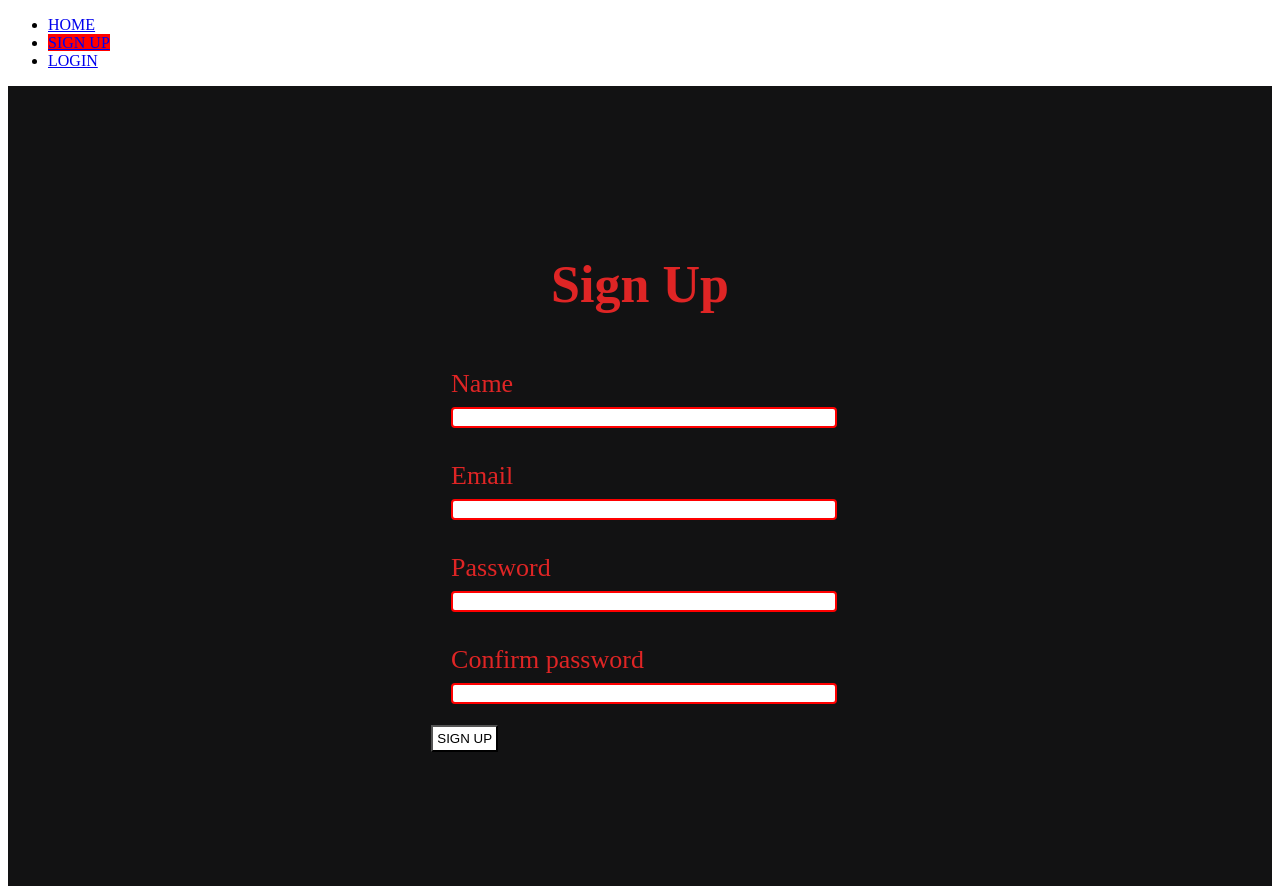
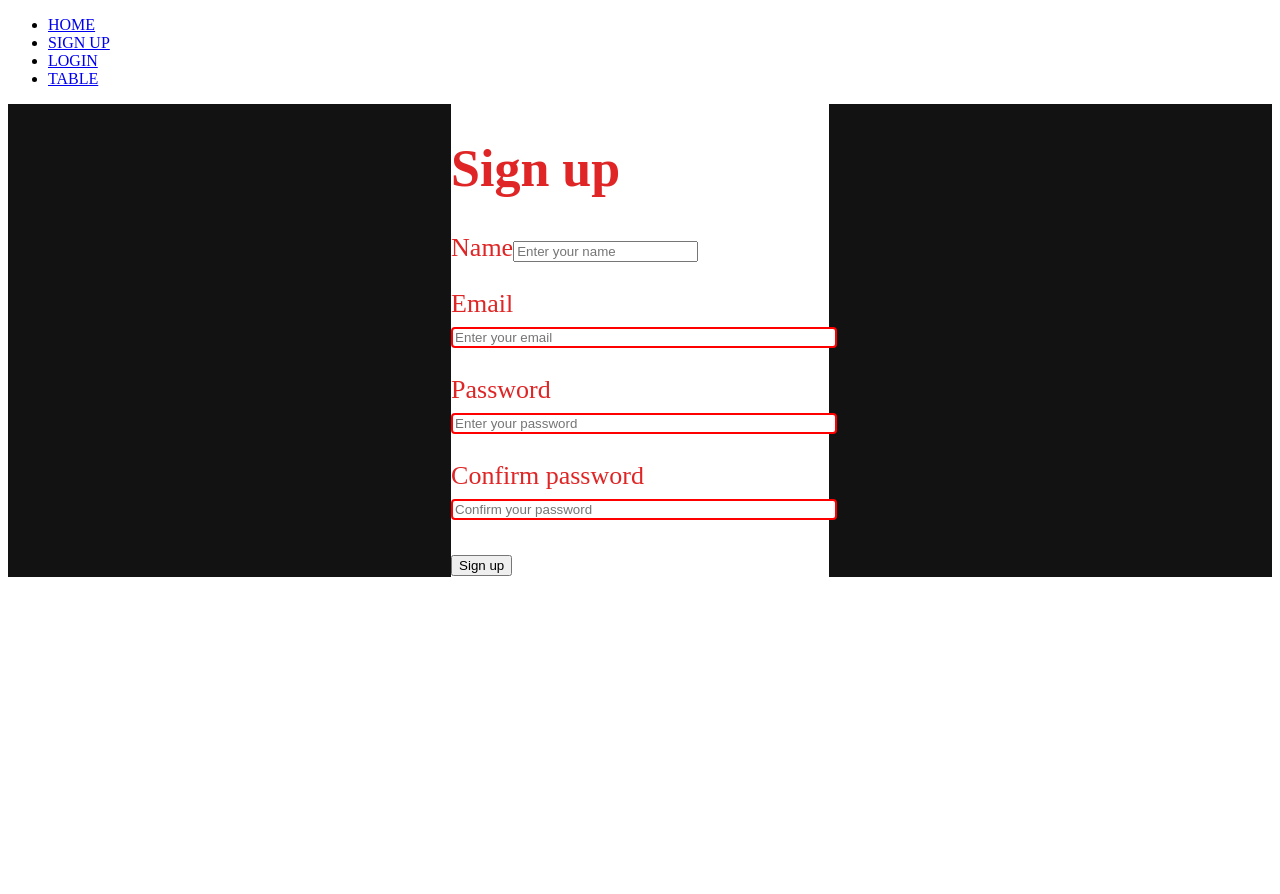
Before and after one commit to Aayushi-birdvision/SIgnUpFunctionality, a React (Create React App) app: page /Signup in a window 1280 px wide. After the commit the page ends 800 px from the top, so only its background shows below. Built offline with nearby package versions, Linux system fonts and the light colour scheme.

Commit message:
first commit

```diff
--- a/src/App.js
+++ b/src/App.js
@@ -4,19 +4,19 @@ import Signup from "./component/Signup";
 import Login from "./component/Login";
 import Home from "./component/Home";
 import Navbar from "./component/Navbar";
+import DynamicTable from "./component/DynamicTable";
 
 function App() {
   return(
-
-   <BrowserRouter>
+    <BrowserRouter>
       <Navbar />
       <Routes>
         <Route path ="/Home" element={<Home/>}/>
         <Route  path="/Signup"  element={<Signup  />}/>
-       <Route path ='/Login' element={<Login/>}/>
+        <Route path ='/Login' element={<Login/>}/>
+        <Route path ='/DynamicTable' element={<DynamicTable/>}/>
       </Routes>
     </BrowserRouter>
-
   );
 }
 export default App;
--- /dev/null
+++ b/src/component/DynamicTable.js
@@ -0,0 +1,42 @@
+import { useEffect } from "react";
+import TableData from "./TableData";
+import "./table.css"
+
+function DynamicTable(){
+ const column = Object.keys(TableData[0]);
+
+ const ThData =()=>{
+  return column.map((data)=>{
+  return <th key={data}>{data}</th>
+     })
+ }
+const tdData =() =>{
+
+ return TableData.map((data)=>{
+   return(
+     <tr>
+       {
+           column.map((v)=>{
+           return <td>{data[v]}</td>
+                   })
+                }
+           </tr>
+       )
+     })
+}
+  return (
+
+      <table className="table">
+        <thead>
+         <tr>{ThData()}</tr>
+        </thead>
+        <tbody>
+        {tdData()}
+        </tbody>
+       </table>
+
+  )
+
+
+}
+export default DynamicTable;
--- a/src/component/Login.js
+++ b/src/component/Login.js
@@ -1,10 +1,9 @@
 import React from 'react'
-import   "./login.css";
+import "./login.css";
 
 const Login = () => {
   return (
-   <>
-    <div className="container">
+   <div className="container">
       <h1>LOGIN</h1>
       <form action=" ">
         <div className='email'>
@@ -18,7 +17,7 @@ const Login = () => {
         <button type="submit" className="signup">Sign up</button>
       </form>
     </div>
-   </>
   );
 }
+
 export default Login ;
--- a/src/component/Navbar.js
+++ b/src/component/Navbar.js
@@ -1,14 +1,15 @@
 import { NavLink } from "react-router-dom";
 const Navbar = () => {
+  const getActiveStyle =({isActive})=> (isActive ? {background0Color:'red'} : undefined);
   return (
-    <>
+    <ul>
+      <li><NavLink to="/Home" style={({getActiveStyle})}>HOME</NavLink></li>
+      <li><NavLink to="/Signup" style={({getActiveStyle})}>SIGN UP</NavLink></li>
+      <li><NavLink to="/Login" style={({getActiveStyle})}>LOGIN</NavLink></li>
+      <li><NavLink to="/DynamicTable" style={({getActiveStyle})}>TABLE</NavLink></li>
+    </ul>
 
-   <ul>
-      <li><NavLink to="/Home" style={({isActive})=>{return{backgroundColor: isActive ?'red':' '}}}>HOME</NavLink></li>
-      <li><NavLink to="/Signup" style={({isActive})=>{return{backgroundColor: isActive ?'red':' '}}}>SIGN UP</NavLink></li>
-      <li><NavLink to="/Login" style={({isActive})=>{return{backgroundColor: isActive ?'red':' '}}}>LOGIN</NavLink></li>
-    </ul>
-   </>
   );
 }
+
 export default Navbar;
--- a/src/component/Signup.js
+++ b/src/component/Signup.js
@@ -1,33 +1,117 @@
-import React from "react";
-import   "./signup.css";
+import {useState , useEffect ,React} from'react';
 
-function Signup() {
-  return (
-   <>
+function Signin() {
+  const initialValues ={fname:"",email:"",password:"",confirmPassword:""};
+  const[formValues,setFormValues]=useState(initialValues);
+  const[formErrors,setFormErrors]=useState({});
+  const [isSubmit,setIsSubmit]=useState(false);
+
+  const handleChange =(e) =>{
+    const {name,value}=e.target;
+    setFormValues({...formValues,[name]:value});
+  };
+  const handleSubmit=(e) => {
+    e.preventDefault();
+    setFormErrors(validate(formValues));
+    setIsSubmit(true);
+  };
+
+  const validate =(values) => {
+    const errors={};
+    const regex=/^[^\s@]+@[^\s@]+\.[^\s@]{2,}$/i;
+    if (!values.fname) {
+      errors.fname ="Name is required!";
+    }
+    if (!values.email) {
+      errors.email ="Email is required!";
+    }else if (!regex.test(values.email)){
+      errors.email="This is not a valid email format";
+    }
+    if (!values.password) {
+      errors.password ="Password is required!";
+    }  else if (values.password.length < 4 ){
+        errors.password="Password must be more than 4 characters";
+    }else if (values.password.length > 8 ){
+      errors.password="Password cannot exceed than 8 characters";
+  }
+    if (!values.confirmPassword) {
+      errors.confirmPassword ="Confirm your password!";
+    }
+    if (values.password !==values.confirmPassword) {
+      errors.confirmPassword ="Please enter the correct p";
+    }
+    return errors;
+  };
+  return(
     <div className="container">
-     <h1>Sign Up</h1>
-      <form action=" ">
-        <div className="form-1">
-          <label htmlfor="name"> Name</label>
-          <input type="text" name="fname" id="name"/>
+      {Object.keys(formErrors).length === 0 && isSubmit ?(
+        <div>
+          <h1>Successfully Signed In</h1>
+          <p>Name:{formValues.fname}</p>
+          <p>Email:{formValues.email}</p>
+          <p>Password:{formValues.password}</p>
+         <p>Confirm Password:{formValues.confirmPassword}</p>
         </div>
-        <div className="form-2">
-          <label htmlfor="email"> Email</label>
-          <input type="email" name="email" id="email"/>
+        ):(
+       <div className="section">
+        <form onSubmit={handleSubmit}>
+          <h1>Sign up</h1>
+        <div className="divider"></div>
+          <div className="form">
+          <div className="field">
+            <label>Name</label>
+            <input
+              type="text"
+              name="fname"
+              placeholder='Enter your name'
+              value={formValues.fname}
+              onChange={handleChange}
+            />
+          </div>
+          <p>{formErrors.fname}</p>
+          <div className="field">
+            <label>Email</label>
+            <input
+              type="email"
+              name="email"
+              placeholder='Enter your email'
+              value={formValues.email}
+              onChange={handleChange}
+            />
+          </div>
+          <p>{formErrors.email}</p>
+          <div className="field">
+            <label>Password</label>
+            <input
+              type="password"
+              name="password"
+              placeholder='Enter your password'
+              value={formValues.password}
+              onChange={handleChange}
+            />
+          </div>
+          <p>{formErrors.password}</p>
+          <div className="field">
+            <label>Confirm password</label>
+            <input
+              type="password"
+              name="confirmPassword" placeholder='Confirm your password'
+              value={formValues.confirmPassword}
+              onChange={handleChange}
+            />
+          </div>
+          <p>{formErrors.confirmPassword}</p>
+          <button className="btn-blue" type="submit">Sign up</button>
         </div>
-        <div className="form-3">
-         <label htmlfor="password"> Password</label>
-         <input type="password" name="pass" id="pass"/>
-        </div>
-        <div className="form-4">
-          <label htmlfor="confirm password"> Confirm password</label>
-          <input type="password" name="pass" id="pass"/>
-        </div>
-        <button type="submit" class="signup">SIGN UP</button>
       </form>
-   </div>
-   </>
+    </div>
+
+  )
+
+}
+
+</div>
+
   );
 }
-
-export default Signup;
+export default Signin;
--- /dev/null
+++ b/src/component/TableData.js
@@ -0,0 +1,13 @@
+const TableData=[
+    { id: 1, name: 'user1', age: 22 },
+    { id: 2, name: 'user2', age: 24 },
+    { id: 3, name: 'user3', age: 27 },
+    { id: 4, name: 'user4', age: 33 },
+    { id: 5, name: 'user5', age: 43 },
+    { id: 6, name: 'user6', age: 44 },
+    { id: 7, name: 'user7', age: 66 },
+    { id: 8, name: 'user8', age: 23 },
+    { id: 9, name: 'user9', age: 54 },
+    { id: 10, name: 'user10', age: 23 },
+]
+export default TableData;
--- a/src/component/home.css
+++ b/src/component/home.css
@@ -3,7 +3,7 @@
 }
 .section {
   background-color: white;
-  max-height: 200%;
+  max-height: 0%;
 }
 .row {
   background-color: #9090d8;
--- a/src/component/signup.css
+++ b/src/component/signup.css
@@ -1,21 +1,18 @@
 .container {
-  background-color: #121213;
-  min-height: 100vh;
-  display: flex;
+  background-color: #070707;
+  display: block;
   flex-direction: column;
   align-items: center;
   justify-content: center;
   font-size: calc(10px + 2vmin);
   color: rgb(223, 37, 37);
 }
-.signup {
-  background: #fff;
-  color:bold red ;
+.sections {
+
+  color:bold black ;
   font-family:'Times New Roman', Times, serif Impact, Haettenschweiler, 'Arial Narrow Bold', sans-serif;
   font-size: large 50px;
   padding: 1%;
-  justify-content: center;
-  display:block ;
   justify-content: center;
   align-items: center;
   font-weight: 500;
@@ -35,27 +32,3 @@ input[type=password] {
   border-radius: 4px;
   width: 100%;
 }
-.form-2 {
-  width: 100%;
-  padding: 12px 20px;
-  margin: 8px 0;
-  box-sizing: border-box;
-}
-.form-1 {
-  width: 100%;
-  padding: 12px 20px;
-  margin: 8px 0;
-  box-sizing: border-box;
-}
-.form-3 {
-  width: 100%;
-  padding: 12px 20px;
-  margin: 8px 0;
-  box-sizing: border-box;
-}
-.form-4 {
-  width: 100%;
-  padding: 12px 20px;
-  margin: 8px 0;
-  box-sizing: border-box;
-}
--- /dev/null
+++ b/src/component/table.css
@@ -0,0 +1,25 @@
+.table {
+  margin-left:auto;
+  margin-right:auto;
+  background-color: rgb(222, 241, 200);
+  padding: 1%;
+  font-size: 100%;
+  border-style: dashed ;
+  table-layout: auto;
+  border: thick solid;
+  width: 50%;
+  border-collapse: collapse;
+}
+tr {
+  text-align: center;
+  border-top: 0%;
+  padding: 8px;
+}
+th {
+  border: solid rgb(184, 55, 55);
+  font-weight: bold;
+  text-transform: uppercase;
+}
+td {
+  border: solid rgb(222, 21, 21);
+}
```
Also changed, not shown: src/component/Home.js (+10 -5 lines).
